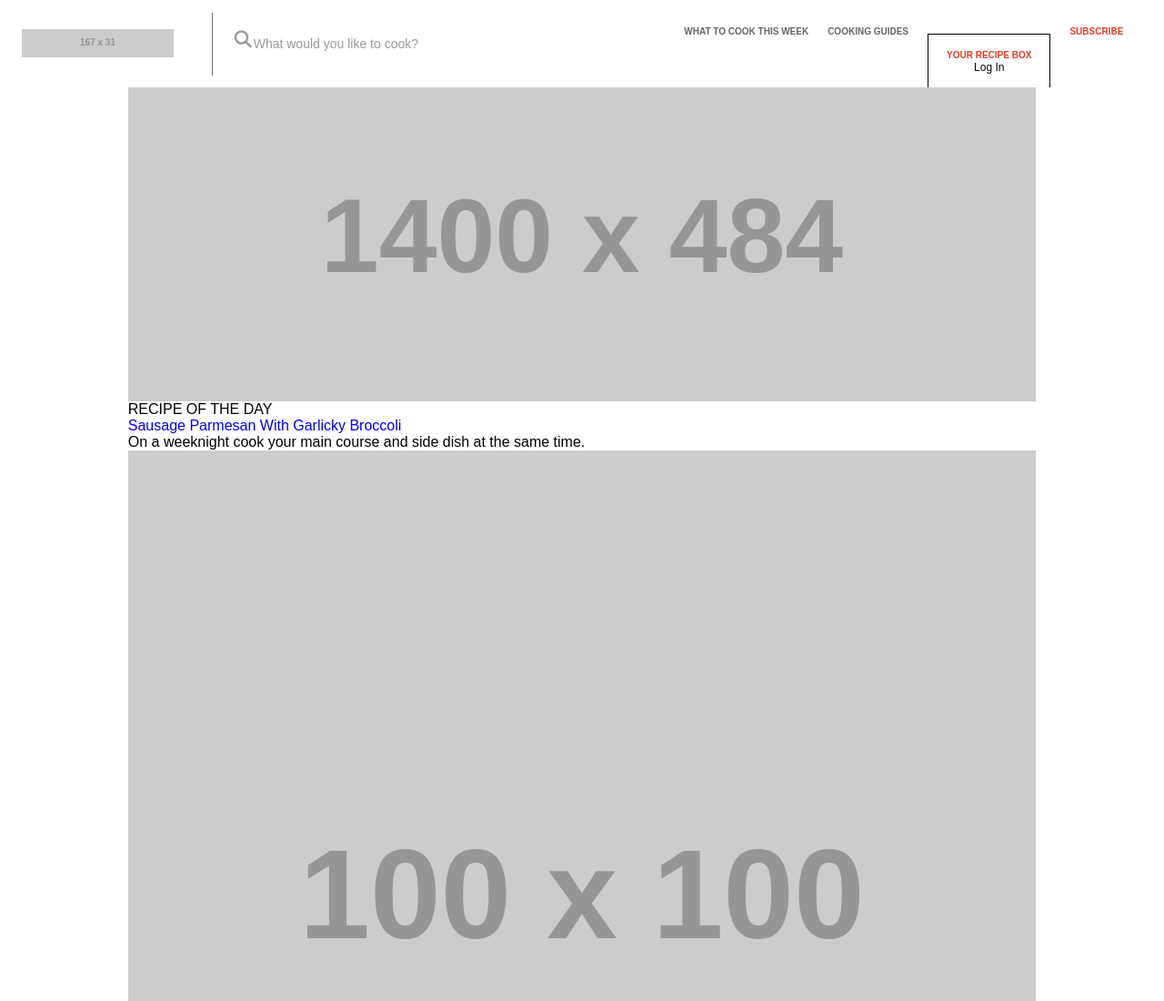
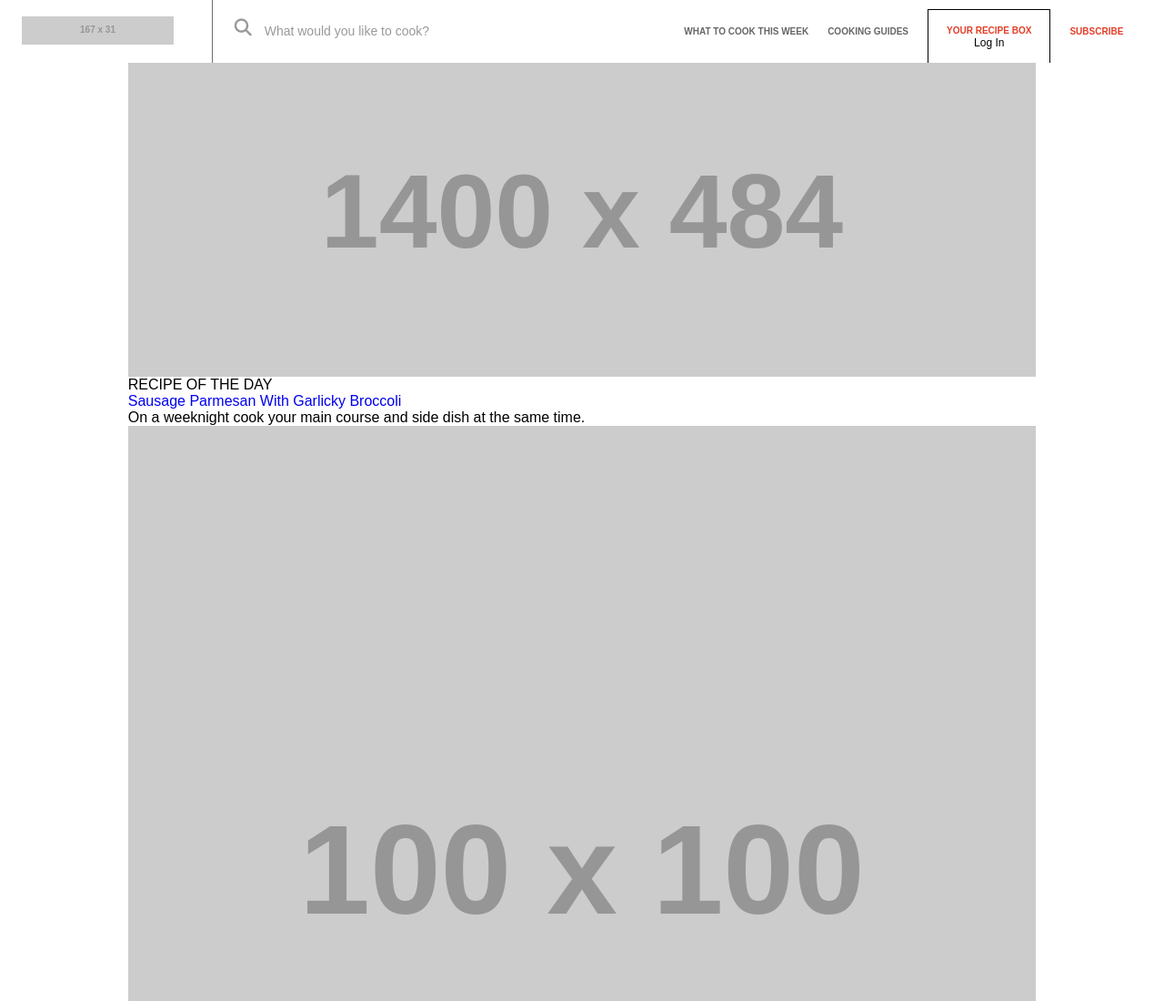
Before and after one commit to sdhanrajaxioned/cooking_Sass, a website: page index.html in a window 1280 px wide. Shown: the top 1100 px of the page at 91% size. Drawn offline with nearby package versions, Linux system fonts and the light colour scheme; files that its build step writes are made by us from their sources; placeholder pictures from the web are drawn by us.

Commit message:
fixed form structure and recipe box structre

```diff
--- a/index.html
+++ b/index.html
@@ -8,7 +8,7 @@
         <link rel="shortcut icon" href="favicon.ico" />
         <link rel="stylesheet" media="screen" href="assets/vendor/font-awesome/css/all.min.css" >
 		<script src="https://kit.fontawesome.com/ac77fb1b0f.js" crossorigin="anonymous"></script>
-        <link rel="stylesheet" media="screen" href="assets/css/styles.css">
+        <link rel="stylesheet" media="screen" href="assets/css/style.css">
     </head>
     <body>
         <!--container start-->
@@ -18,21 +18,19 @@
 				<div class="wrapper">
 					<h1 class="logo"><a href="/" title="Cooking NYTimes"><img src="https://via.placeholder.com/167x31?text=Cooking" alt="Cooking NYTimes"></a></h1>
 					<form class="search-form">
+            			<button class="search-btn">Search</button>
 						<div class="search-container">
-							<input type="search" name="search" id="search-field" placeholder="What would you like to cook?">
+							<input type="search" name="search" class="search-field" id="search-field" placeholder="What would you like to cook?">
 							<span class="error-msg">error-msg</span>
 						</div>
-						<button class="search-btn">Search</button>
 					</form>
 					<nav class="navbar">
 						<ul class="nav-links">
 							<li><a href="#FIXME" title="WHAT TO COOK THIS WEEK">WHAT TO COOK THIS WEEK</a></li>
 							<li><a href="#FIXME" title="COOKING GUIDES">COOKING GUIDES</a></li>
-							<li>
-								<div class="recipe-box">
-									<a href="#FIXME" title="YOUR RECIPE BOX" class="color-primary">YOUR RECIPE BOX</a>
-									<span class="log-in">Log In</span>
-								</div>
+							<li class="recipe-box">
+								<a href="#FIXME" title="YOUR RECIPE BOX" class="color-primary">YOUR RECIPE BOX</a>
+								<span class="log-in">Log In</span>
 							</li>
 							<li><a href="#FIXME" title="Subscribe" class="color-primary">SUBSCRIBE</a></li>
 						</ul>
```
